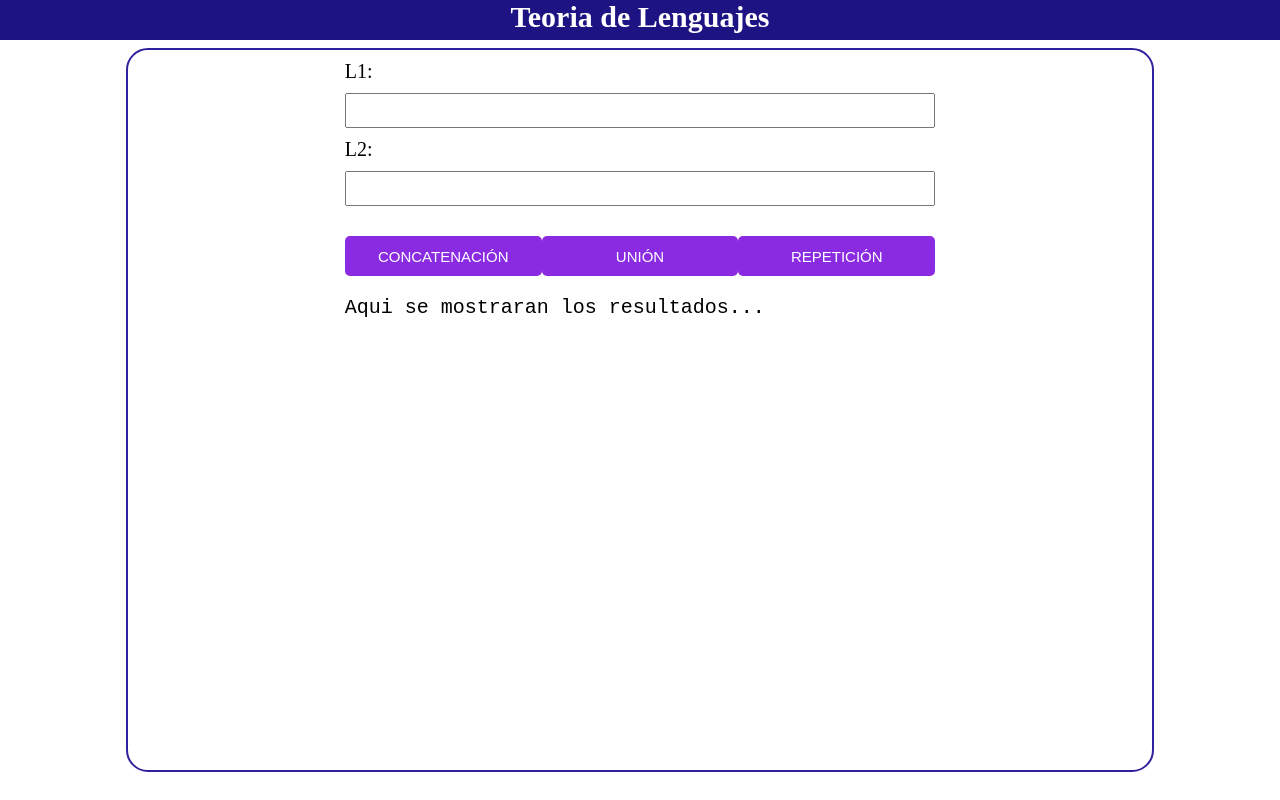
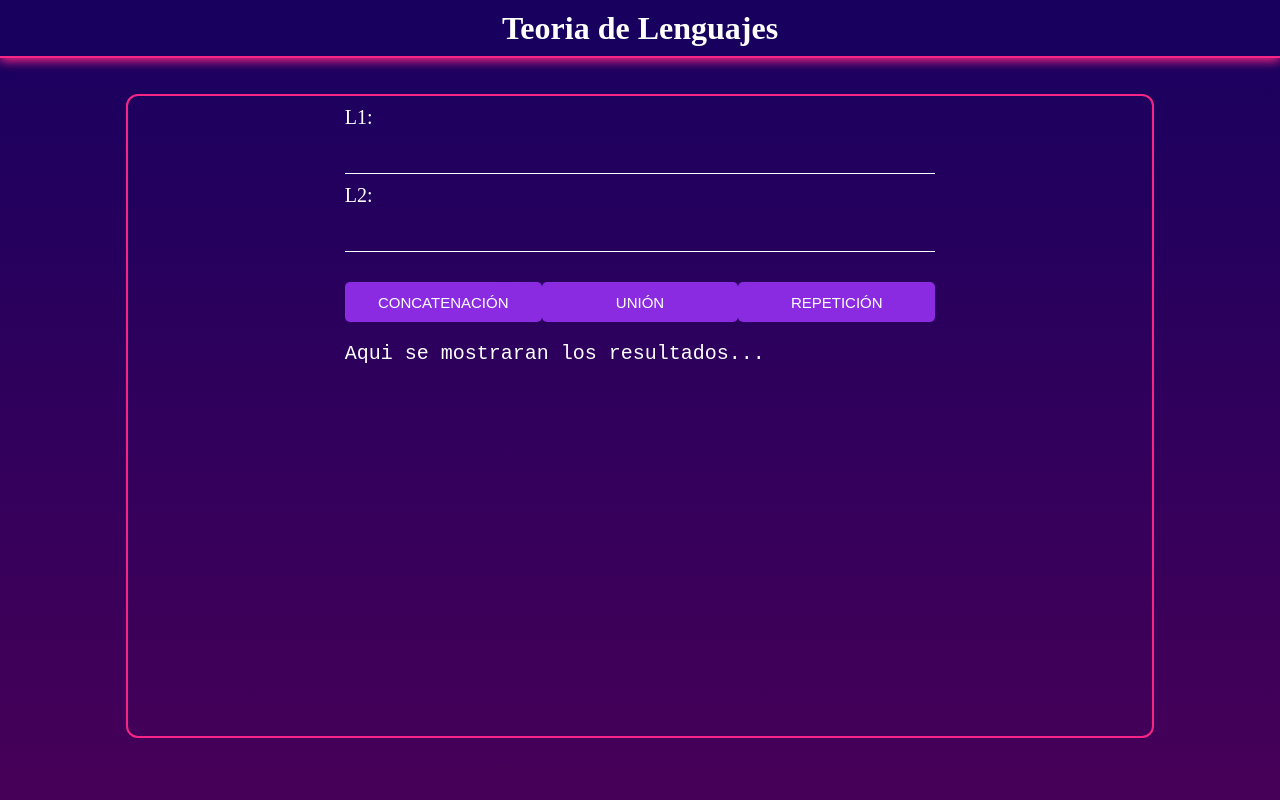
Before and after one commit to gervy2299/teoriaLenguajes, a plain HTML site: page index.html in a window 1280 px wide. Drawn offline with Linux system fonts and the light colour scheme.

Commit message:
color palette

```diff
--- a/index.html
+++ b/index.html
@@ -1,5 +1,5 @@
 <!DOCTYPE html>
-<html lang="en">
+<html lang="es">
 <head>
     <meta charset="UTF-8">
     <meta name="viewport" content="width=device-width, initial-scale=1.0">
@@ -7,7 +7,9 @@
     <title>Teoria de Lenguajes</title>
 </head>
 <body>
-    <h1>Teoria de Lenguajes</h1>
+    <div class="title">
+        <h1>Teoria de Lenguajes</h1>
+    </div>
 
     <div class="content">
         <div class="form">
--- a/style.css
+++ b/style.css
@@ -4,20 +4,45 @@
     box-sizing: border-box;
 }
 
-h1{
+:root{
+    --color1 : #18005f;
+    --color2 : #20005E;
+    --color3 : #28005D;
+    --color4 : #2F005C;
+    --color5 : #37005B;
+    --color6 : #3F0059;
+    --color7 : #470058;
+    --color8 : #4E0057;
+    --color9 : #560056;
+    --color10 : #5E0055;
+
+    --text: white;
+
+}
+
+body{
+    background-image: linear-gradient(to bottom, var(--color1), var(--color2), var(--color3), var(--color4), var(--color5), var(--color6), var(--color7));
+    color: var(--text);
+    height: 100vh;
+}
+
+.title{
     text-align: center;
-    font-size: 30px;
-    height: 5vh;
-    background-color: rgb(30, 19, 131);
-    color: white;
+    height: 7vh;
+    background-color: var(--color1);
+    outline: 2px solid #f72585;
+    display: flex;
+    justify-content: center;
+    align-items: center;
+    box-shadow: 0 5px 10px #f72585;
 }
 
 .content{
-    outline: 2px solid rgb(48, 34, 156);
+    outline: 2px solid #f72585;
     width: 80%;
-    margin: 10px auto;
-    height: 90vh;
-    border-radius: 20px;
+    margin: 40px auto;
+    height: 80vh;
+    border-radius: 10px;
 }
 
 .content{
@@ -40,6 +65,14 @@ label{
     margin: 10px 0;
     padding: 3px;
     font-size: 20px;
+    border: none;
+    background: none;
+    color: var(--text);
+    border-bottom: 1px solid var(--text);
+}
+
+.text:focus{
+    outline: none;
 }
 
 .buttons{
@@ -52,7 +85,7 @@ label{
 .btn{
     width: 200px;
     height: 40px;
-    color: white;
+    color: var(--text);
     background-color: blueviolet;
     border-radius: 5px;
     cursor: pointer;
```
